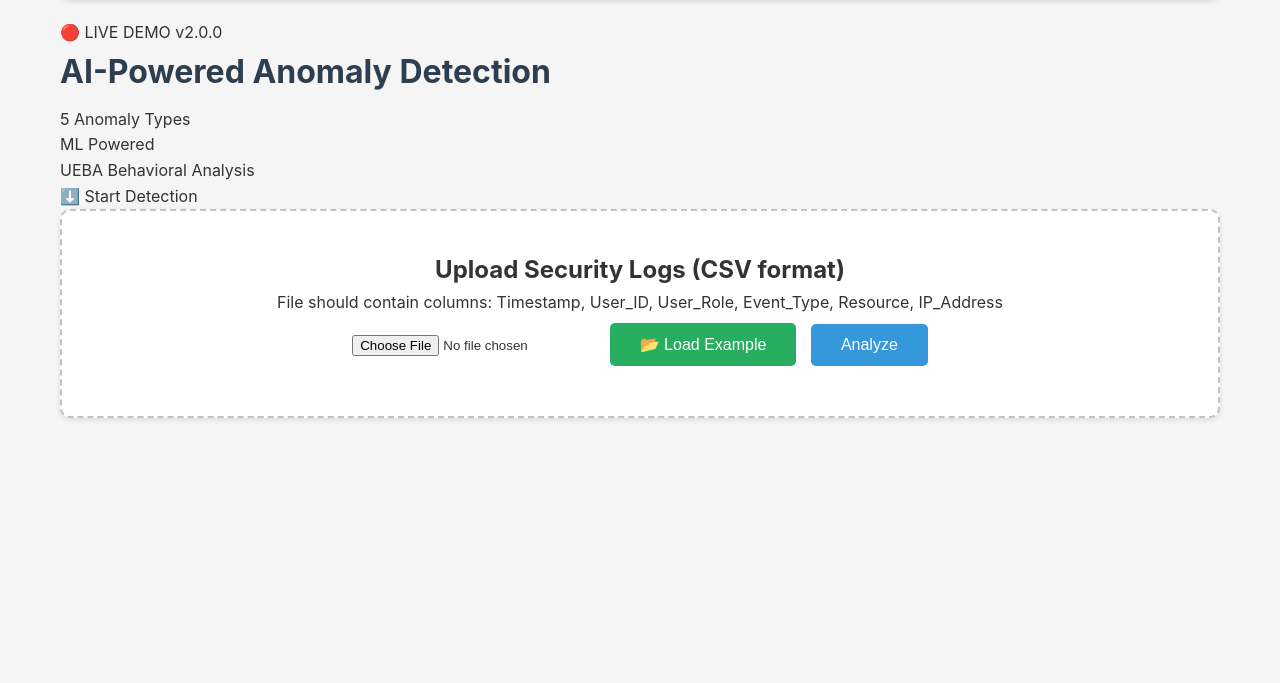
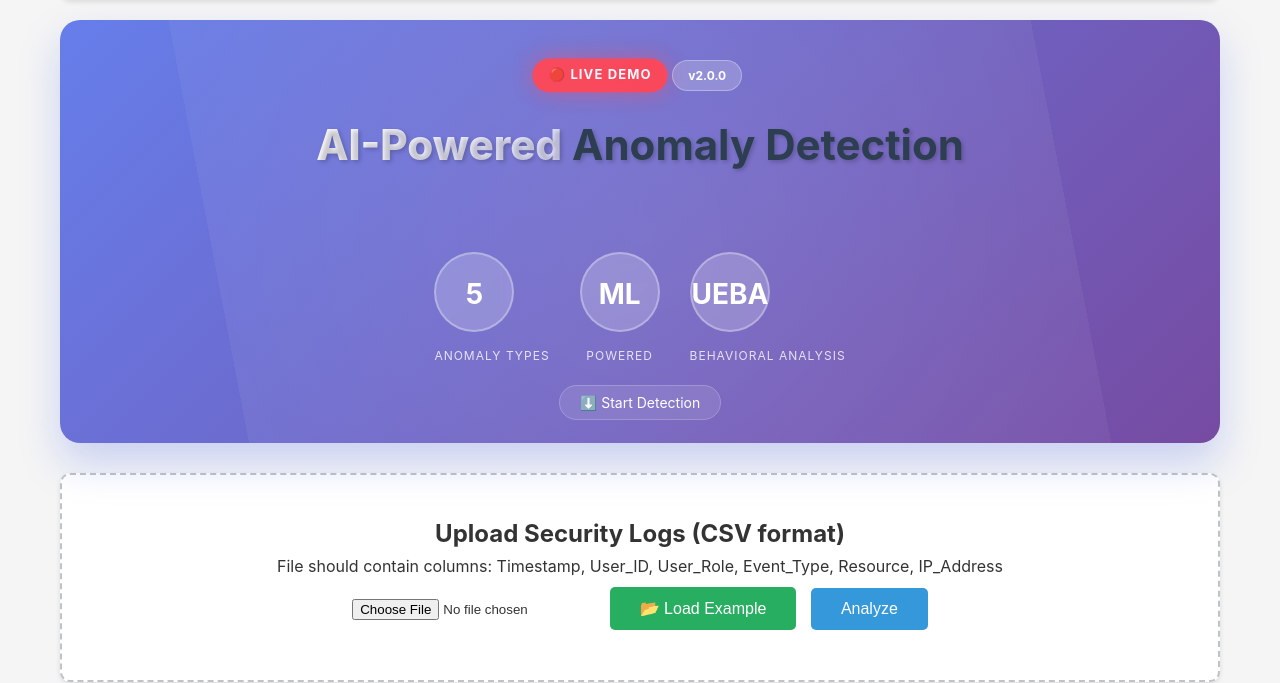
Before and after one commit to Jane-byte-der/diploma-AI-security-, a Flask app: page / in a window 1280 px wide. Shown: the part 166-849 px from the top of the page. Before the commit the page ends 586 px from the top, so only its background shows below. Run offline with Flask 3, Linux system fonts and the light colour scheme; data that the repository does not hold is empty.

Commit message:
Update index.html

```diff
--- a/ai-security-platform/frontend/templates/index.html
+++ b/ai-security-platform/frontend/templates/index.html
@@ -467,6 +467,178 @@
     0% { border-left-color: #4ade80; }
     50% { border-left-color: #22c55e; }
     100% { border-left-color: #4ade80; }
+}
+
+/* ===== WOW WELCOME SECTION ===== */
+.welcome-container {
+    text-align: center;
+    padding: 40px 20px 20px 20px;
+    background: linear-gradient(135deg, #667eea 0%, #764ba2 100%);
+    border-radius: 20px;
+    margin-bottom: 30px;
+    color: white;
+    position: relative;
+    overflow: hidden;
+    box-shadow: 0 20px 40px rgba(102,126,234,0.3);
+    animation: floatIn 0.8s ease-out;
+}
+
+.welcome-container::before {
+    content: '';
+    position: absolute;
+    top: -50%;
+    right: -50%;
+    width: 200%;
+    height: 200%;
+    background: radial-gradient(circle, rgba(255,255,255,0.1) 0%, transparent 70%);
+    animation: rotate 30s linear infinite;
+}
+
+@keyframes rotate {
+    from { transform: rotate(0deg); }
+    to { transform: rotate(360deg); }
+}
+
+@keyframes floatIn {
+    from {
+        opacity: 0;
+        transform: translateY(-30px);
+    }
+    to {
+        opacity: 1;
+        transform: translateY(0);
+    }
+}
+
+.welcome-badge {
+    display: flex;
+    gap: 10px;
+    justify-content: center;
+    margin-bottom: 20px;
+    position: relative;
+    z-index: 2;
+}
+
+.live-badge {
+    background: #ff4757;
+    color: white;
+    padding: 5px 15px;
+    border-radius: 30px;
+    font-size: 12px;
+    font-weight: bold;
+    letter-spacing: 1px;
+    animation: pulse 2s infinite;
+    box-shadow: 0 0 20px rgba(255,71,87,0.5);
+}
+
+.version-badge {
+    background: rgba(255,255,255,0.2);
+    padding: 5px 15px;
+    border-radius: 30px;
+    font-size: 12px;
+    font-weight: bold;
+    backdrop-filter: blur(5px);
+    border: 1px solid rgba(255,255,255,0.3);
+}
+
+.welcome-title {
+    font-size: 42px;
+    margin-bottom: 15px;
+    position: relative;
+    z-index: 2;
+    text-shadow: 2px 2px 4px rgba(0,0,0,0.2);
+}
+
+.title-gradient {
+    background: linear-gradient(45deg, #fff, #e0e0ff);
+    -webkit-background-clip: text;
+    -webkit-text-fill-color: transparent;
+    background-clip: text;
+    font-weight: 800;
+}
+
+.welcome-subtitle {
+    font-size: 18px;
+    margin-bottom: 30px;
+    position: relative;
+    z-index: 2;
+    opacity: 0.9;
+}
+
+.typing-effect {
+    border-right: 2px solid white;
+    animation: blink 0.7s infinite;
+}
+
+@keyframes blink {
+    50% { border-color: transparent; }
+}
+
+.stats-mini {
+    display: flex;
+    gap: 30px;
+    justify-content: center;
+    margin: 30px 0;
+    position: relative;
+    z-index: 2;
+}
+
+.mini-stat {
+    text-align: center;
+}
+
+.mini-value {
+    display: block;
+    font-size: 28px;
+    font-weight: bold;
+    background: rgba(255,255,255,0.2);
+    width: 80px;
+    height: 80px;
+    line-height: 80px;
+    border-radius: 50%;
+    margin-bottom: 10px;
+    backdrop-filter: blur(5px);
+    border: 2px solid rgba(255,255,255,0.3);
+    transition: all 0.3s ease;
+}
+
+.mini-stat:hover .mini-value {
+    transform: scale(1.1);
+    background: rgba(255,255,255,0.3);
+}
+
+.mini-label {
+    font-size: 12px;
+    text-transform: uppercase;
+    letter-spacing: 1px;
+    opacity: 0.8;
+}
+
+.scroll-hint {
+    margin-top: 20px;
+    animation: bounce 2s infinite;
+}
+
+@keyframes bounce {
+    0%, 20%, 50%, 80%, 100% { transform: translateY(0); }
+    40% { transform: translateY(-10px); }
+    60% { transform: translateY(-5px); }
+}
+
+.scroll-hint span {
+    background: rgba(255,255,255,0.1);
+    padding: 8px 20px;
+    border-radius: 30px;
+    font-size: 14px;
+    backdrop-filter: blur(5px);
+    border: 1px solid rgba(255,255,255,0.2);
+    cursor: pointer;
+    transition: all 0.3s ease;
+}
+
+.scroll-hint span:hover {
+    background: rgba(255,255,255,0.2);
+    transform: scale(1.05);
 }
 
     </style>
```
